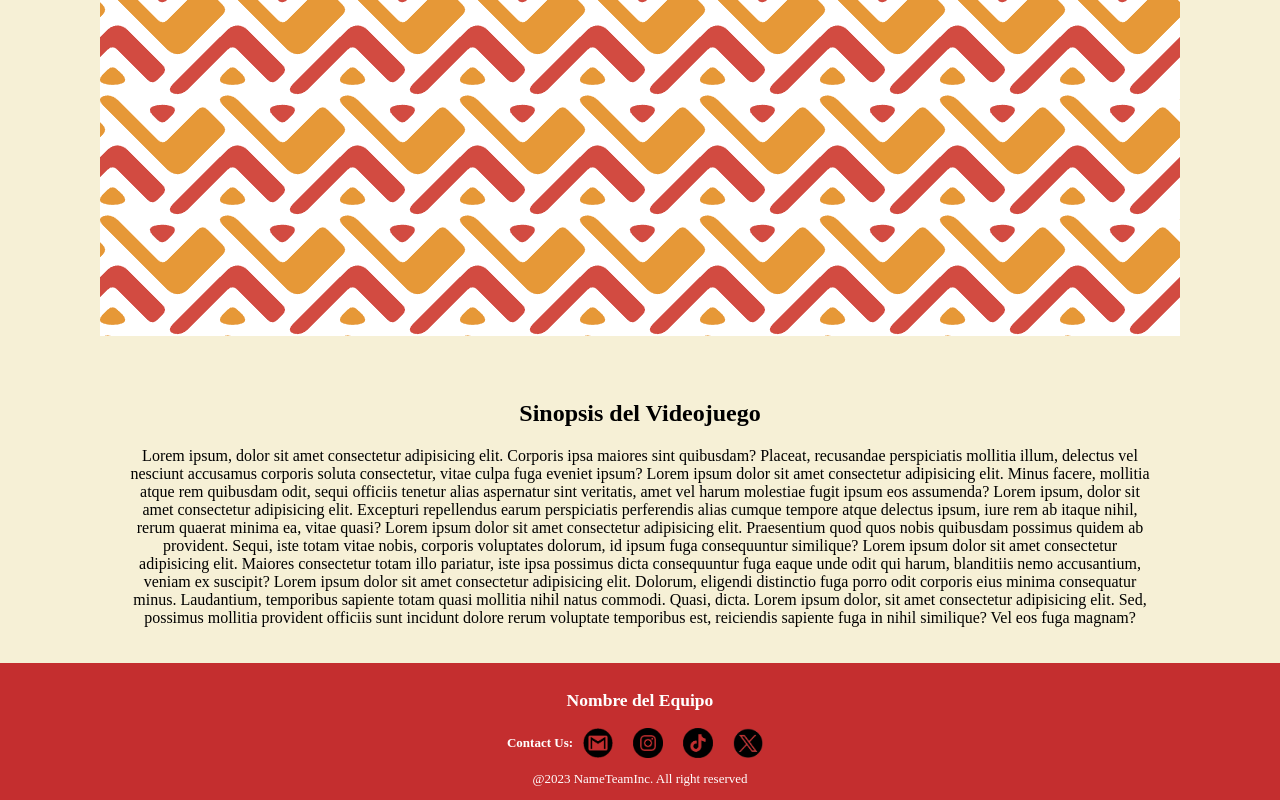
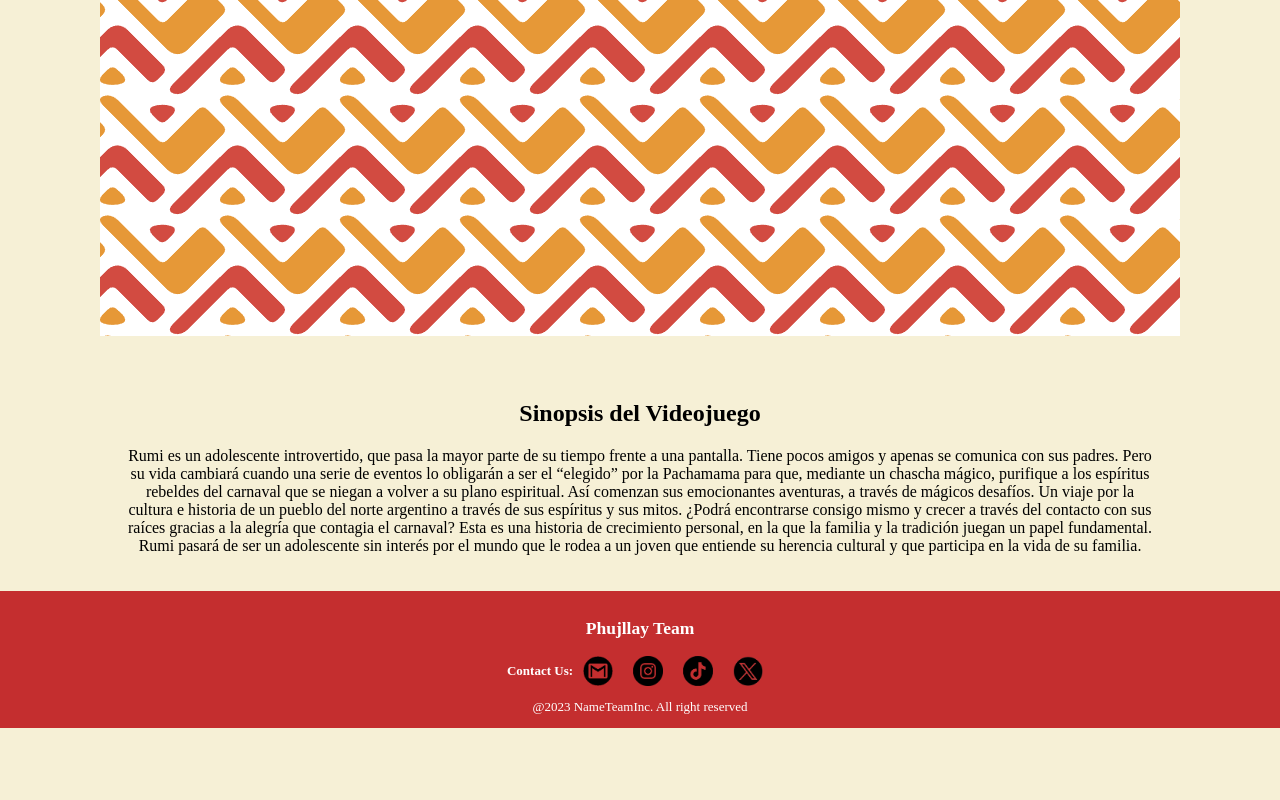
Before and after one commit to mamanidario19/Phujllay-Website, a React (Create React App) app: page / in a window 1280 px wide. Shown: the part 844-1644 px from the top of the page. After the commit the page ends 1572 px from the top, so only its background shows below. Built offline with nearby package versions, Linux system fonts and the light colour scheme.

Commit message:
añadida la sinopsis en home

```diff
--- a/src/components/Footer/Footer.jsx
+++ b/src/components/Footer/Footer.jsx
@@ -9,15 +9,15 @@ const Footer = () => {
   return (
     <footer>
       <div className='footer-name'>
-        <h3>Nombre del Equipo</h3>
+        <h3>Phujllay Team</h3>
       </div>
       <div className='footer-social-media'>
         <h4>Contact Us: </h4>
         <div className='social-media'>
-          <a href=''><img src={gmail} alt='Gmail'/></a>
-          <a href=''><img src={insta} alt='Instagram'/></a>
-          <a href=''><img src={tiktok} alt='TikTok'/></a>
-          <a href=''><img src={twitter} alt='Twitter'/></a>
+          <a href=''><img src={gmail} alt='Gmail' /></a>
+          <a href=''><img src={insta} alt='Instagram' /></a>
+          <a href=''><img src={tiktok} alt='TikTok' /></a>
+          <a href=''><img src={twitter} alt='Twitter' /></a>
         </div>
       </div>
       <div className='footer-copyright'>
--- a/src/routes/Home/Home.jsx
+++ b/src/routes/Home/Home.jsx
@@ -13,13 +13,8 @@ const Home = () => {
       <div className="sinopsis">
         <h2>Sinopsis del Videojuego</h2>
         <p>
-          Lorem ipsum, dolor sit amet consectetur adipisicing elit. Corporis ipsa maiores sint quibusdam? Placeat, recusandae perspiciatis mollitia illum, delectus vel nesciunt accusamus corporis soluta consectetur, vitae culpa fuga eveniet ipsum?
-          Lorem ipsum dolor sit amet consectetur adipisicing elit. Minus facere, mollitia atque rem quibusdam odit, sequi officiis tenetur alias aspernatur sint veritatis, amet vel harum molestiae fugit ipsum eos assumenda?
-          Lorem ipsum, dolor sit amet consectetur adipisicing elit. Excepturi repellendus earum perspiciatis perferendis alias cumque tempore atque delectus ipsum, iure rem ab itaque nihil, rerum quaerat minima ea, vitae quasi?
-          Lorem ipsum dolor sit amet consectetur adipisicing elit. Praesentium quod quos nobis quibusdam possimus quidem ab provident. Sequi, iste totam vitae nobis, corporis voluptates dolorum, id ipsum fuga consequuntur similique?
-          Lorem ipsum dolor sit amet consectetur adipisicing elit. Maiores consectetur totam illo pariatur, iste ipsa possimus dicta consequuntur fuga eaque unde odit qui harum, blanditiis nemo accusantium, veniam ex suscipit?
-          Lorem ipsum dolor sit amet consectetur adipisicing elit. Dolorum, eligendi distinctio fuga porro odit corporis eius minima consequatur minus. Laudantium, temporibus sapiente totam quasi mollitia nihil natus commodi. Quasi, dicta.
-          Lorem ipsum dolor, sit amet consectetur adipisicing elit. Sed, possimus mollitia provident officiis sunt incidunt dolore rerum voluptate temporibus est, reiciendis sapiente fuga in nihil similique? Vel eos fuga magnam?
+          Rumi es un adolescente introvertido, que pasa la mayor parte de su tiempo frente a una pantalla. Tiene pocos amigos y apenas se comunica con sus padres. Pero su vida cambiará cuando una serie de eventos lo obligarán a ser el “elegido” por la Pachamama para que, mediante un chascha mágico, purifique a los espíritus rebeldes del carnaval que se niegan a volver a su plano espiritual.
+          Así comenzan sus emocionantes aventuras, a través de mágicos desafíos. Un viaje por la cultura e historia de un pueblo del norte argentino a través de sus espíritus y sus mitos. ¿Podrá encontrarse consigo mismo y crecer a través del contacto con sus raíces gracias a la alegría que contagia el carnaval? Esta es una historia de crecimiento personal, en la que la familia y la tradición juegan un papel fundamental. Rumi pasará de ser un adolescente sin interés por el mundo que le rodea a un joven que entiende su herencia cultural y que participa en la vida de su familia.
         </p>
       </div>
     </div>
```
